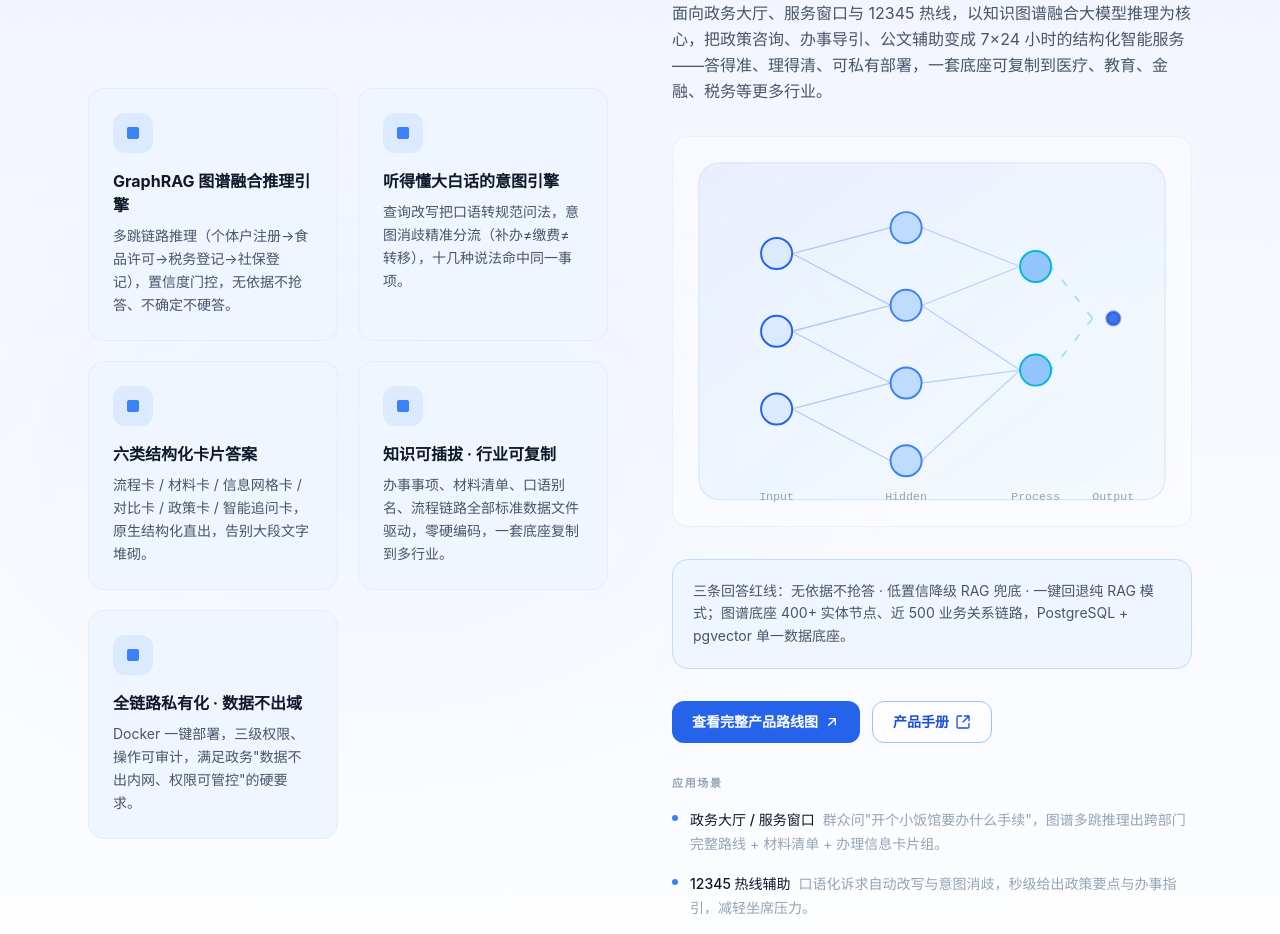
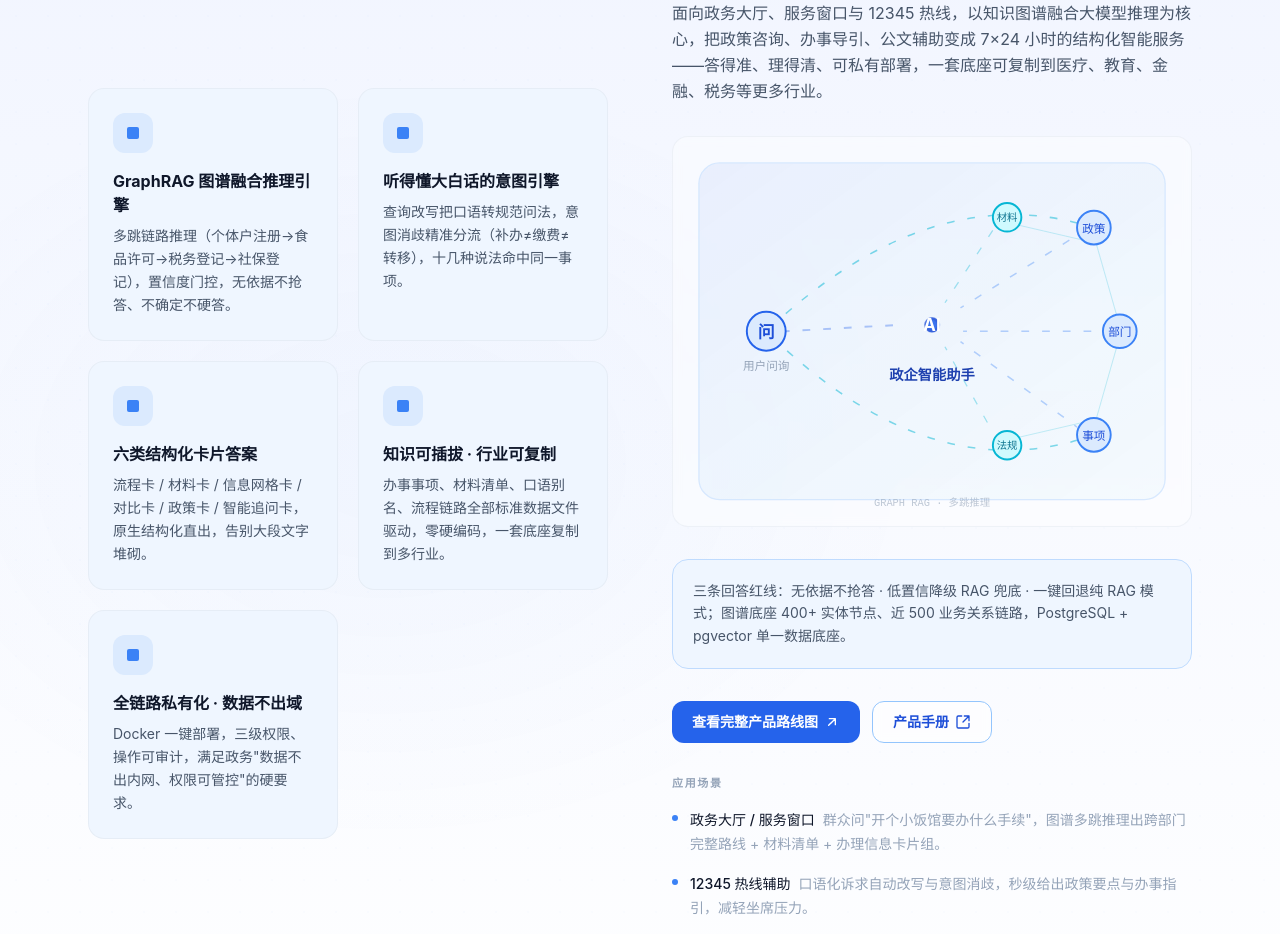
Before and after one commit to CaelumACE/mingcheng-website, a React (Vite) app: page /products in a window 1280 px wide. Shown: the part 4680-5614 px from the top of the page. Built offline with nearby package versions, Linux system fonts and the light colour scheme.

Commit message:
feat: AI(政企智能助手)区块插画由通用神经网络替换为 GraphRAG 知识图谱风格

```diff
--- a/src/components/ProductIllustrations.jsx
+++ b/src/components/ProductIllustrations.jsx
@@ -3,68 +3,79 @@
  * 每个插画用对应业务线的配色，纯 SVG 内嵌
  */
 
-export function AIIllustration() {
+export function GraphRAGIllustration() {
   return (
     <svg viewBox="0 0 400 300" className="w-full h-auto" fill="none" xmlns="http://www.w3.org/2000/svg">
       <defs>
-        <linearGradient id="aiGrad" x1="0%" y1="0%" x2="100%" y2="100%">
+        <linearGradient id="grGrad" x1="0%" y1="0%" x2="100%" y2="100%">
           <stop offset="0%" stopColor="#2563EB" stopOpacity="0.12" />
           <stop offset="100%" stopColor="#06B6D4" stopOpacity="0.04" />
         </linearGradient>
       </defs>
 
       {/* Background rounded rect */}
-      <rect x="20" y="20" width="360" height="260" rx="16" fill="url(#aiGrad)" stroke="#BFDBFE" strokeWidth="1" opacity="0.6" />
+      <rect x="20" y="20" width="360" height="260" rx="16" fill="url(#grGrad)" stroke="#BFDBFE" strokeWidth="1" opacity="0.6" />
 
-      {/* Neural network nodes */}
-      {/* Layer 1 */}
-      <circle cx="80" cy="90" r="12" fill="#DBEAFE" stroke="#2563EB" strokeWidth="1.5" />
-      <circle cx="80" cy="150" r="12" fill="#DBEAFE" stroke="#2563EB" strokeWidth="1.5" />
-      <circle cx="80" cy="210" r="12" fill="#DBEAFE" stroke="#2563EB" strokeWidth="1.5" />
-
-      {/* Layer 2 */}
-      <circle cx="180" cy="70" r="12" fill="#BFDBFE" stroke="#3B82F6" strokeWidth="1.5" />
-      <circle cx="180" cy="130" r="12" fill="#BFDBFE" stroke="#3B82F6" strokeWidth="1.5" />
-      <circle cx="180" cy="190" r="12" fill="#BFDBFE" stroke="#3B82F6" strokeWidth="1.5" />
-      <circle cx="180" cy="250" r="12" fill="#BFDBFE" stroke="#3B82F6" strokeWidth="1.5" />
-
-      {/* Layer 3 */}
-      <circle cx="280" cy="100" r="12" fill="#93C5FD" stroke="#06B6D4" strokeWidth="1.5" />
-      <circle cx="280" cy="180" r="12" fill="#93C5FD" stroke="#06B6D4" strokeWidth="1.5" />
-
-      {/* Output */}
-      <circle cx="340" cy="140" r="16" fill="#2563EB" stroke="#1D4ED8" strokeWidth="2" className="node-pulse" />
-
-      {/* Connections */}
-      <g opacity="0.3">
-        <line x1="92" y1="90" x2="168" y2="70" stroke="#2563EB" strokeWidth="1" />
-        <line x1="92" y1="90" x2="168" y2="130" stroke="#2563EB" strokeWidth="1" />
-        <line x1="92" y1="150" x2="168" y2="130" stroke="#2563EB" strokeWidth="1" />
-        <line x1="92" y1="150" x2="168" y2="190" stroke="#2563EB" strokeWidth="1" />
-        <line x1="92" y1="210" x2="168" y2="190" stroke="#2563EB" strokeWidth="1" />
-        <line x1="92" y1="210" x2="168" y2="250" stroke="#2563EB" strokeWidth="1" />
-        <line x1="192" y1="70" x2="268" y2="100" stroke="#3B82F6" strokeWidth="1" />
-        <line x1="192" y1="130" x2="268" y2="100" stroke="#3B82F6" strokeWidth="1" />
-        <line x1="192" y1="130" x2="268" y2="180" stroke="#3B82F6" strokeWidth="1" />
-        <line x1="192" y1="190" x2="268" y2="180" stroke="#3B82F6" strokeWidth="1" />
-        <line x1="192" y1="250" x2="268" y2="180" stroke="#3B82F6" strokeWidth="1" />
-        <line x1="292" y1="100" x2="324" y2="140" stroke="#06B6D4" strokeWidth="1.5" className="dash-anim" />
-        <line x1="292" y1="180" x2="324" y2="140" stroke="#06B6D4" strokeWidth="1.5" className="dash-anim" />
+      {/* Graph edges (mesh, not just star) */}
+      <g opacity="0.35">
+        {/* query -> hub */}
+        <line x1="87" y1="150" x2="176" y2="145" stroke="#2563EB" strokeWidth="1.5" strokeDasharray="4 4" className="dash-anim" />
+        {/* hub -> entities */}
+        <line x1="222" y1="132" x2="312" y2="76" stroke="#3B82F6" strokeWidth="1.2" strokeDasharray="4 4" className="dash-anim" />
+        <line x1="224" y1="150" x2="332" y2="150" stroke="#3B82F6" strokeWidth="1.2" strokeDasharray="4 4" className="dash-anim" />
+        <line x1="222" y1="158" x2="312" y2="224" stroke="#3B82F6" strokeWidth="1.2" strokeDasharray="4 4" className="dash-anim" />
+        <line x1="210" y1="128" x2="247" y2="72" stroke="#06B6D4" strokeWidth="1" strokeDasharray="3 4" className="dash-anim" />
+        <line x1="210" y1="162" x2="247" y2="228" stroke="#06B6D4" strokeWidth="1" strokeDasharray="3 4" className="dash-anim" />
+        {/* cross edges between entities -> graph mesh */}
+        <line x1="325" y1="76" x2="345" y2="146" stroke="#06B6D4" strokeWidth="0.8" opacity="0.6" />
+        <line x1="345" y1="154" x2="325" y2="224" stroke="#06B6D4" strokeWidth="0.8" opacity="0.6" />
+        <line x1="258" y1="66" x2="318" y2="80" stroke="#06B6D4" strokeWidth="0.8" opacity="0.6" />
+        <line x1="258" y1="234" x2="318" y2="220" stroke="#06B6D4" strokeWidth="0.8" opacity="0.6" />
       </g>
 
-      {/* Animated particles */}
-      <circle r="2.5" fill="#06B6D4" opacity="0.8">
-        <animateMotion dur="2s" repeatCount="indefinite" path="M 92,150 L 168,130" />
+      {/* Multi-hop reasoning arcs (entity -> through hub -> query) */}
+      <path d="M 325,70 Q 200,30 72,150" stroke="#06B6D4" strokeWidth="1.2" fill="none" strokeDasharray="3 5" className="dash-anim" opacity="0.5" />
+      <path d="M 325,230 Q 200,275 72,150" stroke="#06B6D4" strokeWidth="1.2" fill="none" strokeDasharray="3 5" className="dash-anim" opacity="0.5" />
+
+      {/* Query node (left) */}
+      <circle cx="72" cy="150" r="15" fill="#DBEAFE" stroke="#2563EB" strokeWidth="1.5" />
+      <text x="72" y="155" textAnchor="middle" fill="#1D4ED8" fontSize="13" fontWeight="bold">问</text>
+      <text x="72" y="180" textAnchor="middle" fill="#94A3B8" fontSize="9" fontFamily="monospace">用户问询</text>
+
+      {/* Central hub — 政企智能助手 */}
+      <circle cx="200" cy="145" r="24" fill="#2563EB" stroke="#1D4ED8" strokeWidth="2" className="node-pulse" />
+      <text x="200" y="150" textAnchor="middle" fill="#fff" fontSize="13" fontWeight="bold">AI</text>
+      <text x="200" y="188" textAnchor="middle" fill="#1E40AF" fontSize="11" fontWeight="bold">政企智能助手</text>
+
+      {/* Entity nodes */}
+      <circle cx="325" cy="70" r="13" fill="#DBEAFE" stroke="#3B82F6" strokeWidth="1.5" />
+      <text x="325" y="74" textAnchor="middle" fill="#1D4ED8" fontSize="9">政策</text>
+
+      <circle cx="345" cy="150" r="13" fill="#DBEAFE" stroke="#3B82F6" strokeWidth="1.5" />
+      <text x="345" y="154" textAnchor="middle" fill="#1D4ED8" fontSize="9">部门</text>
+
+      <circle cx="325" cy="230" r="13" fill="#DBEAFE" stroke="#3B82F6" strokeWidth="1.5" />
+      <text x="325" y="234" textAnchor="middle" fill="#1D4ED8" fontSize="9">事项</text>
+
+      <circle cx="258" cy="62" r="11" fill="#CFFAFE" stroke="#06B6D4" strokeWidth="1.5" />
+      <text x="258" y="65" textAnchor="middle" fill="#0E7490" fontSize="8">材料</text>
+
+      <circle cx="258" cy="238" r="11" fill="#CFFAFE" stroke="#06B6D4" strokeWidth="1.5" />
+      <text x="258" y="241" textAnchor="middle" fill="#0E7490" fontSize="8">法规</text>
+
+      {/* Animated particles along edges */}
+      <circle r="2.5" fill="#06B6D4" opacity="0.85">
+        <animateMotion dur="2s" repeatCount="indefinite" path="M 87,150 L 176,145" />
       </circle>
-      <circle r="2.5" fill="#3B82F6" opacity="0.8">
-        <animateMotion dur="2.5s" repeatCount="indefinite" path="M 192,130 L 268,100" />
+      <circle r="2.5" fill="#3B82F6" opacity="0.85">
+        <animateMotion dur="2.4s" repeatCount="indefinite" path="M 224,150 L 332,150" />
+      </circle>
+      <circle r="2.5" fill="#06B6D4" opacity="0.85">
+        <animateMotion dur="2.8s" repeatCount="indefinite" path="M 222,132 L 312,76" />
       </circle>
 
-      {/* Labels */}
-      <text x="80" y="280" textAnchor="middle" fill="#94A3B8" fontSize="9" fontFamily="monospace">Input</text>
-      <text x="180" y="280" textAnchor="middle" fill="#94A3B8" fontSize="9" fontFamily="monospace">Hidden</text>
-      <text x="280" y="280" textAnchor="middle" fill="#94A3B8" fontSize="9" fontFamily="monospace">Process</text>
-      <text x="340" y="280" textAnchor="middle" fill="#94A3B8" fontSize="9" fontFamily="monospace">Output</text>
+      {/* Theme label */}
+      <text x="200" y="285" textAnchor="middle" fill="#94A3B8" fontSize="8" fontFamily="monospace" opacity="0.6">GRAPH RAG · 多跳推理</text>
     </svg>
   )
 }
@@ -286,7 +297,7 @@ export function TrafficIllustration() {
 
 export function ProductIllustration({ type }) {
   switch (type) {
-    case 'ai':     return <AIIllustration />
+    case 'ai':     return <GraphRAGIllustration />
     case 'xr':     return <XRIllustration />
     case 'drone':  return <DroneIllustration />
     case 'traffic': return <TrafficIllustration />
```
